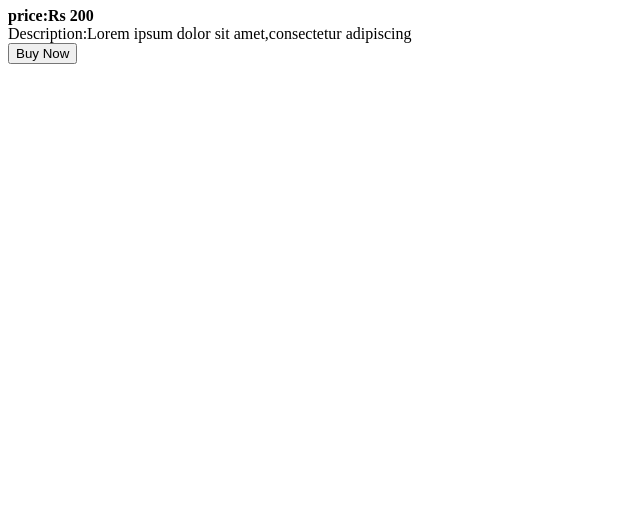
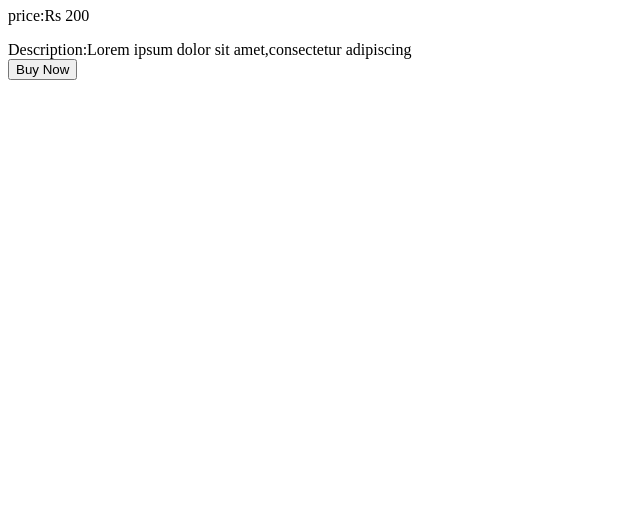
Before and after one commit to acciojob/pricing-card-Ashu300, a website: page main.html in a window 1280 px wide. Shown: the part 285-800 px from the top of the page, without its empty margins (0-640 px from the left). Drawn offline with Linux system fonts and the light colour scheme.

Commit message:
created a submission

```diff
--- a/main.html
+++ b/main.html
@@ -18,7 +18,7 @@
 <body>
     <img src="download (1).jpg" alt="" width="200" height="200"px>
     <h1>Pricing card</h1>
-    <b>price:Rs 200</b>
+    <p>price:Rs 200</p>
     <div>Description:Lorem ipsum dolor sit amet,consectetur adipiscing </div>
     <button>Buy Now</button>
 </body>
```
